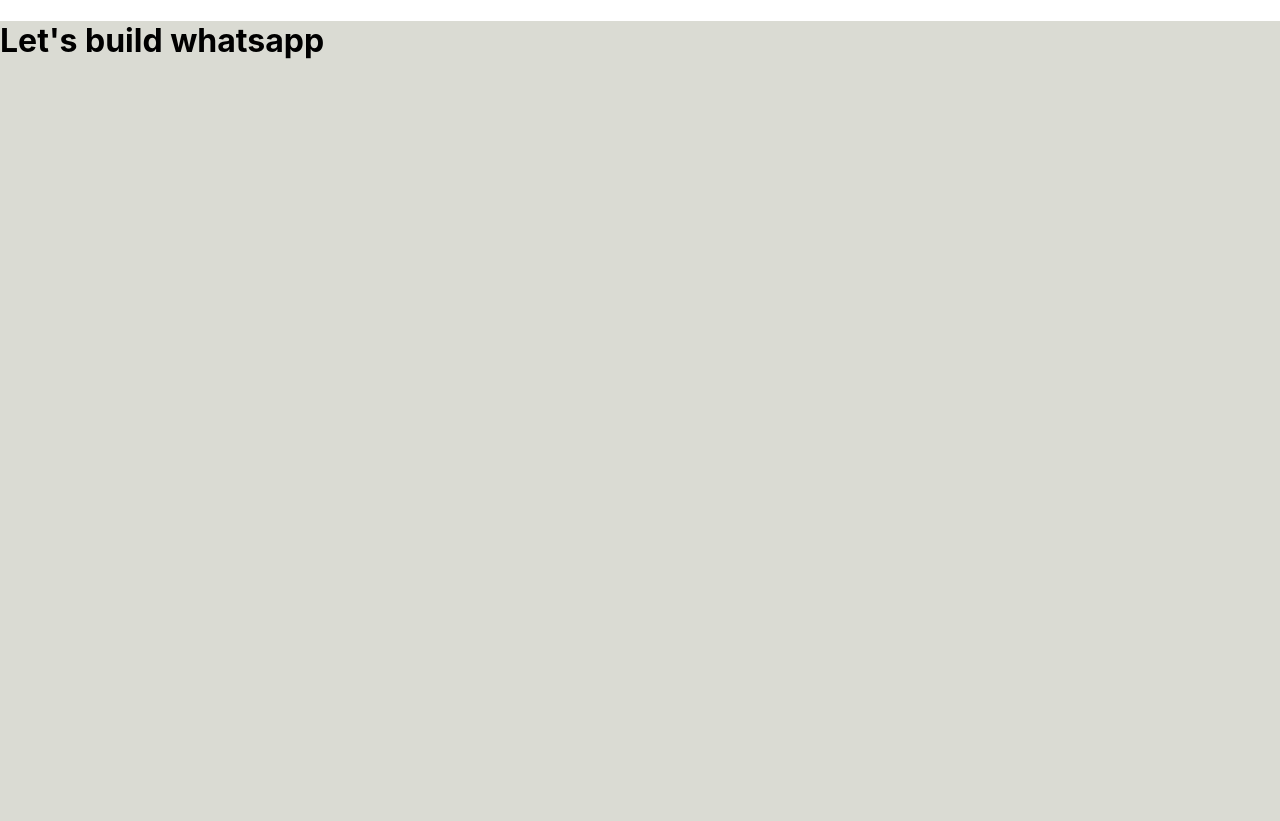
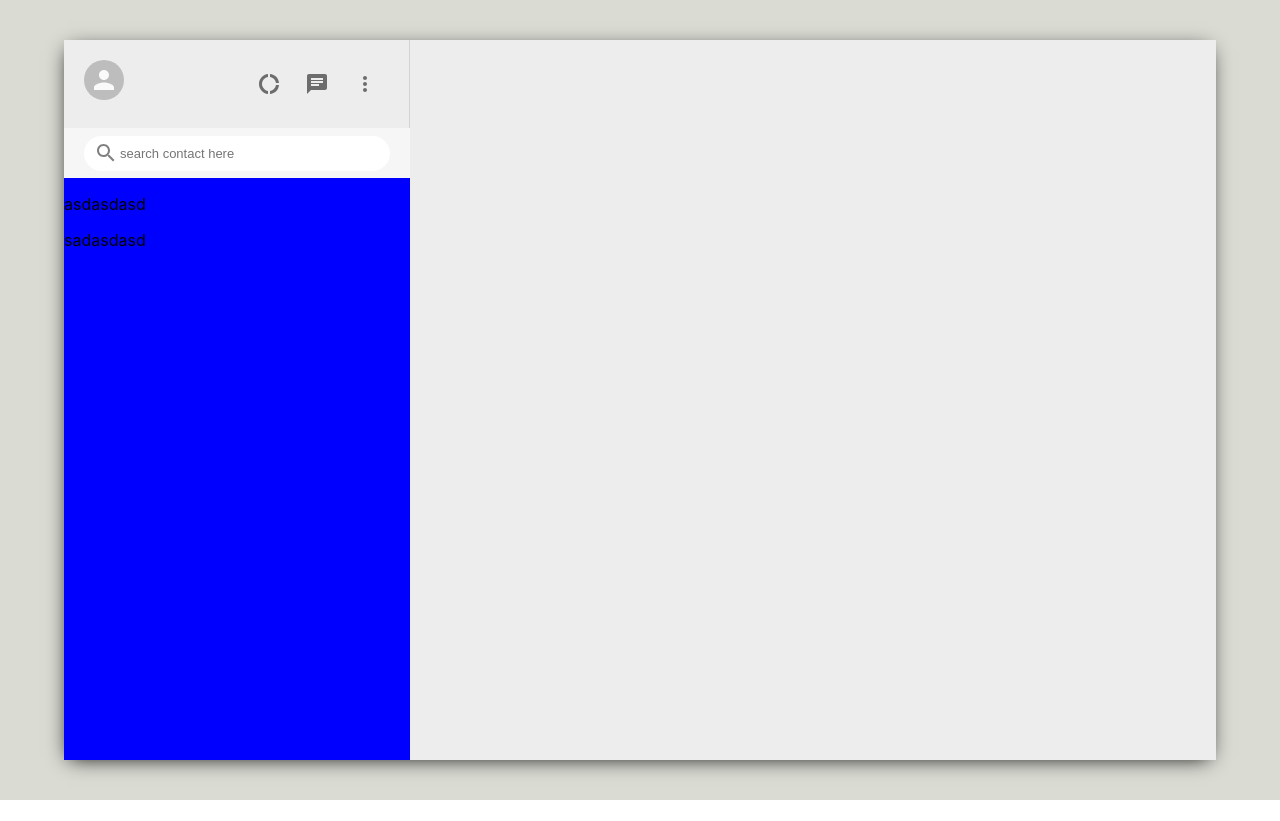
Before and after one commit to AaqeelorShahid/whatsapp_clone, a React (Create React App) app: page / in a window 1280 px wide. After the commit the page ends 800 px from the top, so only its background shows below. Built offline with nearby package versions, Linux system fonts and the light colour scheme.

Commit message:
- Sidebar implementation

```diff
--- a/package.json
+++ b/package.json
@@ -3,6 +3,11 @@
   "version": "0.1.0",
   "private": true,
   "dependencies": {
+    "@emotion/react": "^11.8.1",
+    "@emotion/styled": "^11.8.1",
+    "@material-ui/core": "^4.12.3",
+    "@mui/icons-material": "^5.4.2",
+    "@mui/material": "^5.4.3",
     "@testing-library/jest-dom": "^5.16.2",
     "@testing-library/react": "^12.1.3",
     "@testing-library/user-event": "^13.5.0",
--- a/src/App.css
+++ b/src/App.css
@@ -1,4 +1,14 @@
 .App{
+  display: grid;
+  place-items: center;
   background-color: #dadbd3;
   height: 100vh;
 }
+
+.app__body {
+  display: flex;
+  background-color: #ededed;
+  height: 90vh;
+  width: 90vw;
+  box-shadow: -1px 4px 20px -6px rgba(0, 0, 0, 1);
+}
--- a/src/App.js
+++ b/src/App.js
@@ -1,10 +1,12 @@
-import './App.css';
+import "./App.css";
+import Sidebar from "./Sidebar/Sidebar";
+
 
 function App() {
   return (
     <div className="App">
       <div className="app__body">
-        <h1>Let's build whatsapp</h1>
+        <Sidebar/>
       </div>
     </div>
   );
--- /dev/null
+++ b/src/Sidebar/Sidebar.css
@@ -0,0 +1,52 @@
+.sidebar {
+    display: flex;
+    flex-direction: column;
+    flex: 0.30;
+}
+
+.sidebar__header {
+    display: flex;
+    justify-content: space-between;
+    padding: 20px;
+    border-right: 1px solid lightgrey;
+}
+
+.sidebar__headerRight{
+    display: flex;
+    align-items: center;
+    justify-content: space-between;
+    min-width: 8vw;
+}
+
+.sidebar__search{
+    display: flex;
+    align-items: center;
+    background-color: #f6f6f6;
+    padding: 20px;
+    height: 10px;
+}
+
+.sidebar__searchContainer {
+    display: flex;
+    align-items: center;
+    background-color: white;
+    border-radius: 20px;
+    height: 35px;
+    width: 100%;
+}
+
+.sidebar__searchContainer > .MuiSvgIcon-root {
+    color: grey;
+    margin-left: 10px;
+}
+
+.sidebar__searchContainer > input {
+    border: none;
+    font-size: 13px;
+}
+
+.sidebar__chats{
+    flex: 1;
+    overflow: scroll;
+    background-color: blue;
+}
--- /dev/null
+++ b/src/Sidebar/Sidebar.js
@@ -0,0 +1,42 @@
+import React from "react";
+import "./Sidebar.css";
+import { Avatar, IconButton } from "@material-ui/core";
+import DonutLargeIcon from "@mui/icons-material/DonutLarge";
+import ChatIcon from "@mui/icons-material/Chat";
+import MoreVertIcon from "@mui/icons-material/MoreVert";
+import { SearchOutlined } from "@mui/icons-material";
+import SidebarChat from "../SidebarChat/SidebarChat";
+
+function Sidebar() {
+  return (
+    <div className="sidebar">
+      <div className="sidebar__header">
+        <Avatar />
+        <div className="sidebar__headerRight">
+          <IconButton>
+            <DonutLargeIcon />
+          </IconButton>
+          <IconButton>
+            <ChatIcon />
+          </IconButton>
+          <IconButton>
+            <MoreVertIcon />
+          </IconButton>
+        </div>
+      </div>
+
+      <div className="sidebar__search">
+        <div className="sidebar__searchContainer">
+          <SearchOutlined />
+          <input placeholder="search contact here" type = "text"/>
+        </div>
+      </div>
+      <div className="sidebar__chats">
+          <p>asdasdasd</p>
+          <p>sadasdasd</p>
+      </div>
+    </div>
+  );
+}
+
+export default Sidebar;
--- /dev/null
+++ b/src/SidebarChat/SidebarChat.css
@@ -0,0 +1,4 @@
+.sidebarChat {
+    display: flex;
+    padding: 20px;
+}
--- /dev/null
+++ b/src/SidebarChat/SidebarChat.js
@@ -0,0 +1,24 @@
+import { Avatar } from '@mui/material'
+import React, { useEffect, useState } from 'react'
+import './SidebarChat.css'
+
+function SidebarChat() {
+
+    const [seed, setSeed] = useState('');
+
+    useEffect(() => {
+       setSeed(Math.floor(Math.random() * 5000));
+    }, [])
+
+  return (
+    <div className="sidebarChat">
+        <Avatar src = {`https://avatars.dicebear.com/api/human/${seed}.svg`} />
+        <div className="sidebarChat__info">
+            <h3>Room name</h3>
+            <h5>Last message...</h5>
+        </div>
+    </div>
+  )
+}
+
+export default SidebarChat
```
Also changed, not shown: 1 other file (tests, documents, lock files or other folders).
